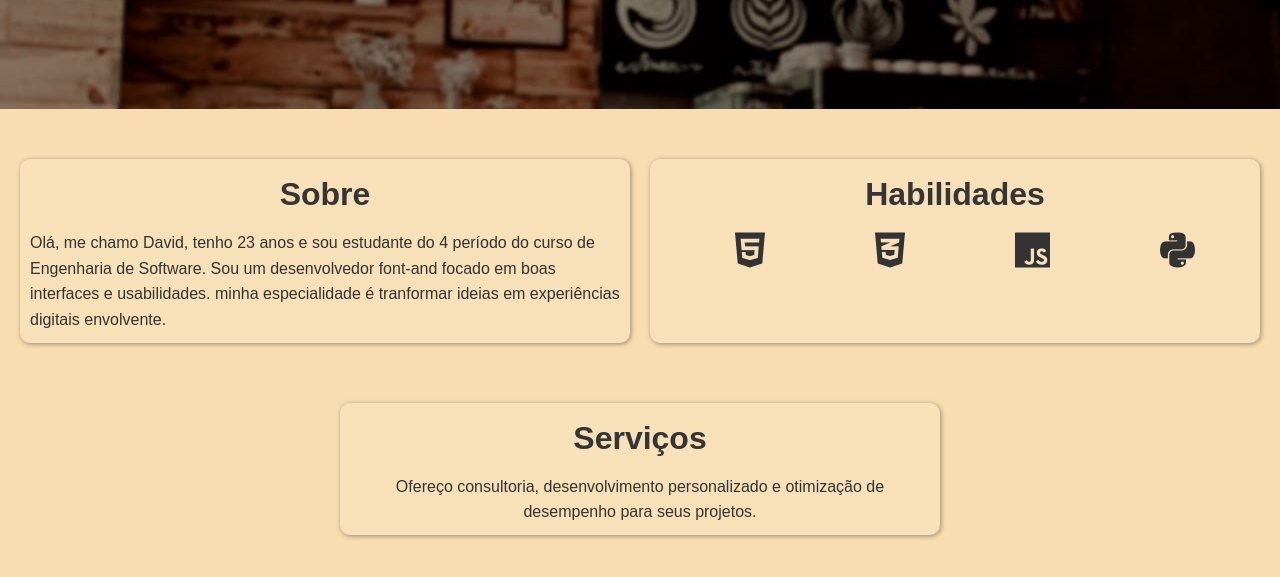
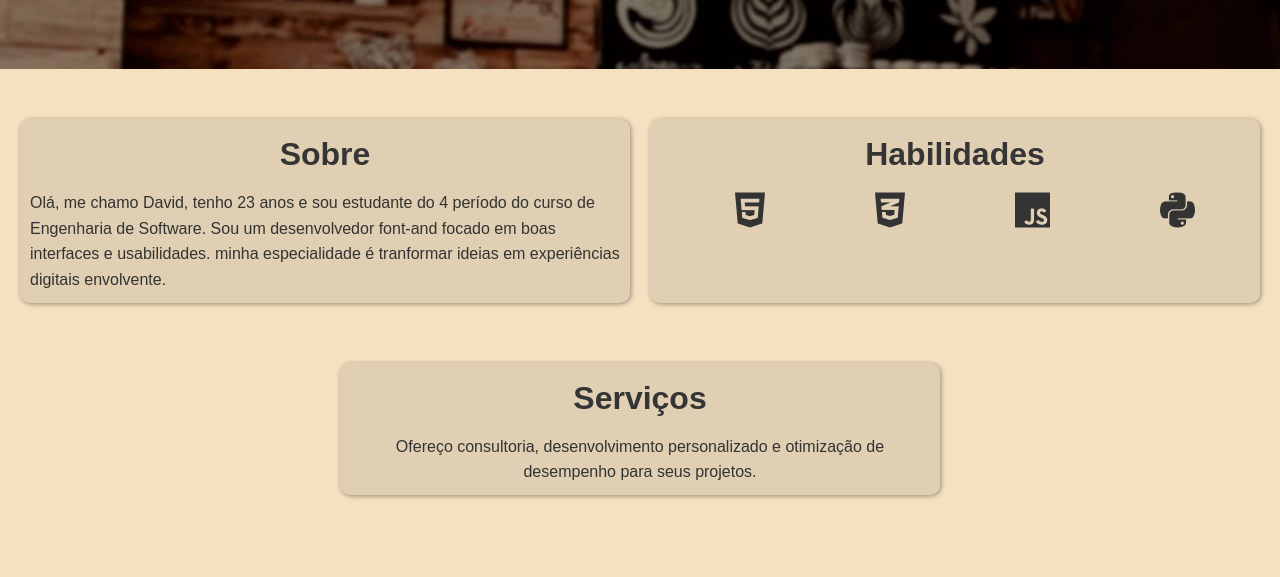
Before and after one commit to Devideos/siteApresentacao, a plain HTML site: page index.html in a window 1280 px wide. Shown: the part 371-948 px from the top of the page. After the commit the page ends 916 px from the top, so only its background shows below. Drawn offline with Linux system fonts and the light colour scheme.

Commit message:
cor de fundo

```diff
--- a/estilos/style.css
+++ b/estilos/style.css
@@ -10,7 +10,7 @@
     font-family: Arial, sans-serif;
     line-height: 1.6;
     color: #333;
-    background-color: #f8ddb1;
+    background-color: #f5e1c0;
   }
 
   header {
@@ -18,7 +18,7 @@
     background-size: cover; /*enquadrar foto*/
 
     position: relative;
-    height: 60vh;
+    height: 55vh;
     background-color: #f4f4f4;
     display: flex;
     justify-content: center;
@@ -123,7 +123,7 @@
   }
 
   section#sobre {
-    background-color: #f4f4f41e;
+    background-color: #4643431e;
 
     border-radius: 10px;
 
@@ -132,7 +132,7 @@
   }
 
   section#habilidades {
-    background-color: #f4f4f41e;
+    background-color: #4643431e;
 
     border-radius: 10px;
 
@@ -155,7 +155,7 @@
   }
 
   section#servicos {
-    background-color: #f4f4f41e;
+    background-color: #4643431e;
 
     border-radius: 10px;
 
```
Also changed, not shown: imagens/minhafoto.jpg.
